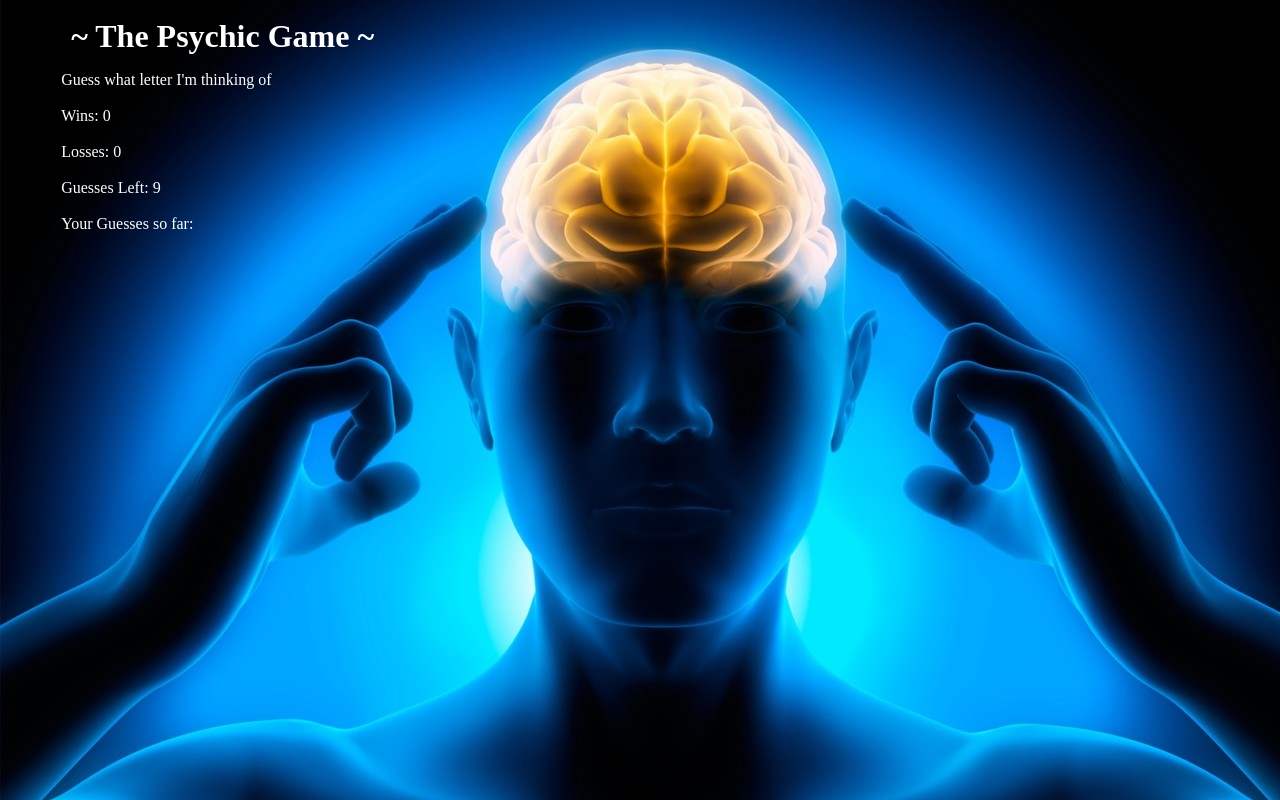
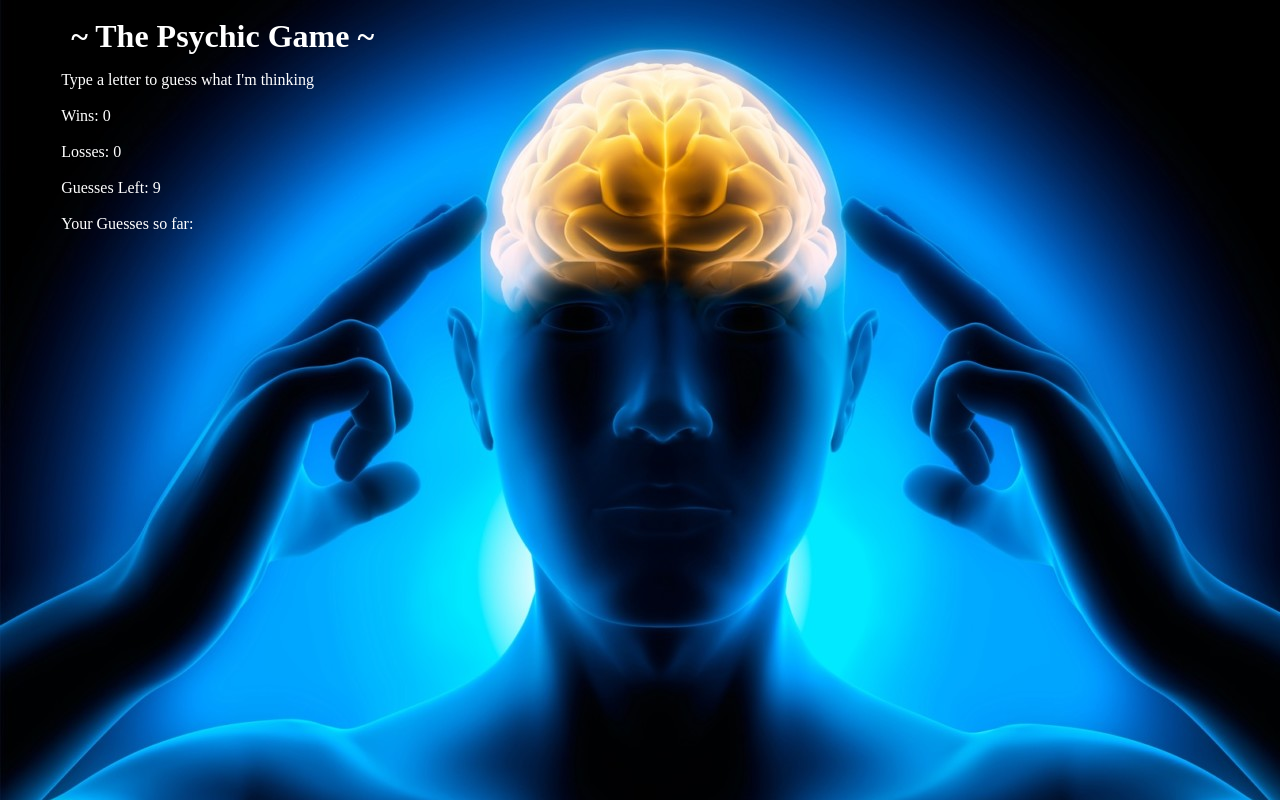
Before and after one commit to olivas1406/Psychic-Game, a plain HTML site: page index.html in a window 1280 px wide. Drawn offline with Linux system fonts and the light colour scheme.

Commit message:
updated text

```diff
--- a/index.html
+++ b/index.html
@@ -10,7 +10,7 @@
 </head>
 <body>
     <h1>~ The Psychic Game ~</h1>
-        <p>Guess what letter I'm thinking of</p>
+        <p>Type a letter to guess what I'm thinking</p>
             <div id="win">Wins: </div>
             <div id="loss">Losses</div>
             <div id="gLeft">Guesses Left: </div>
```
